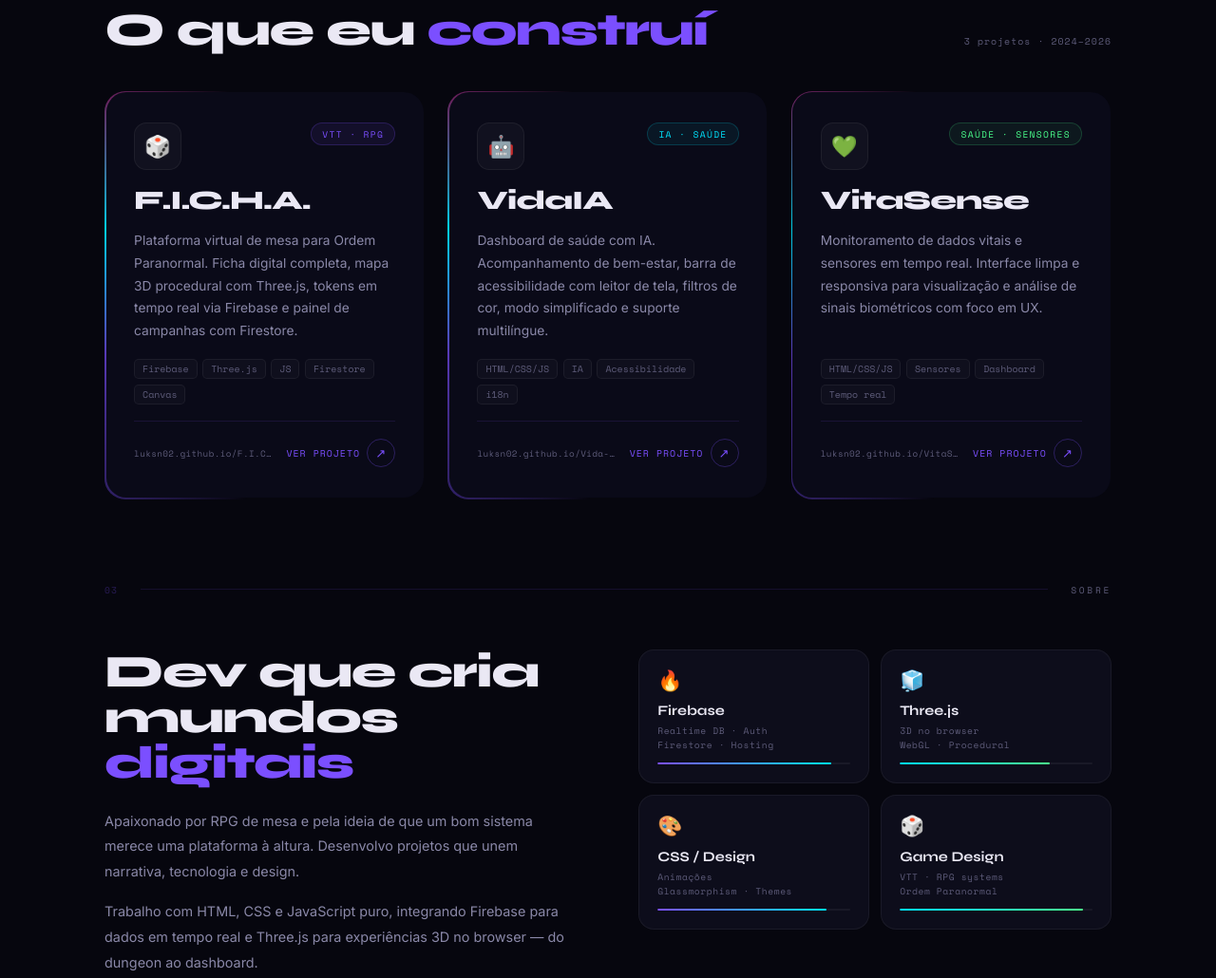
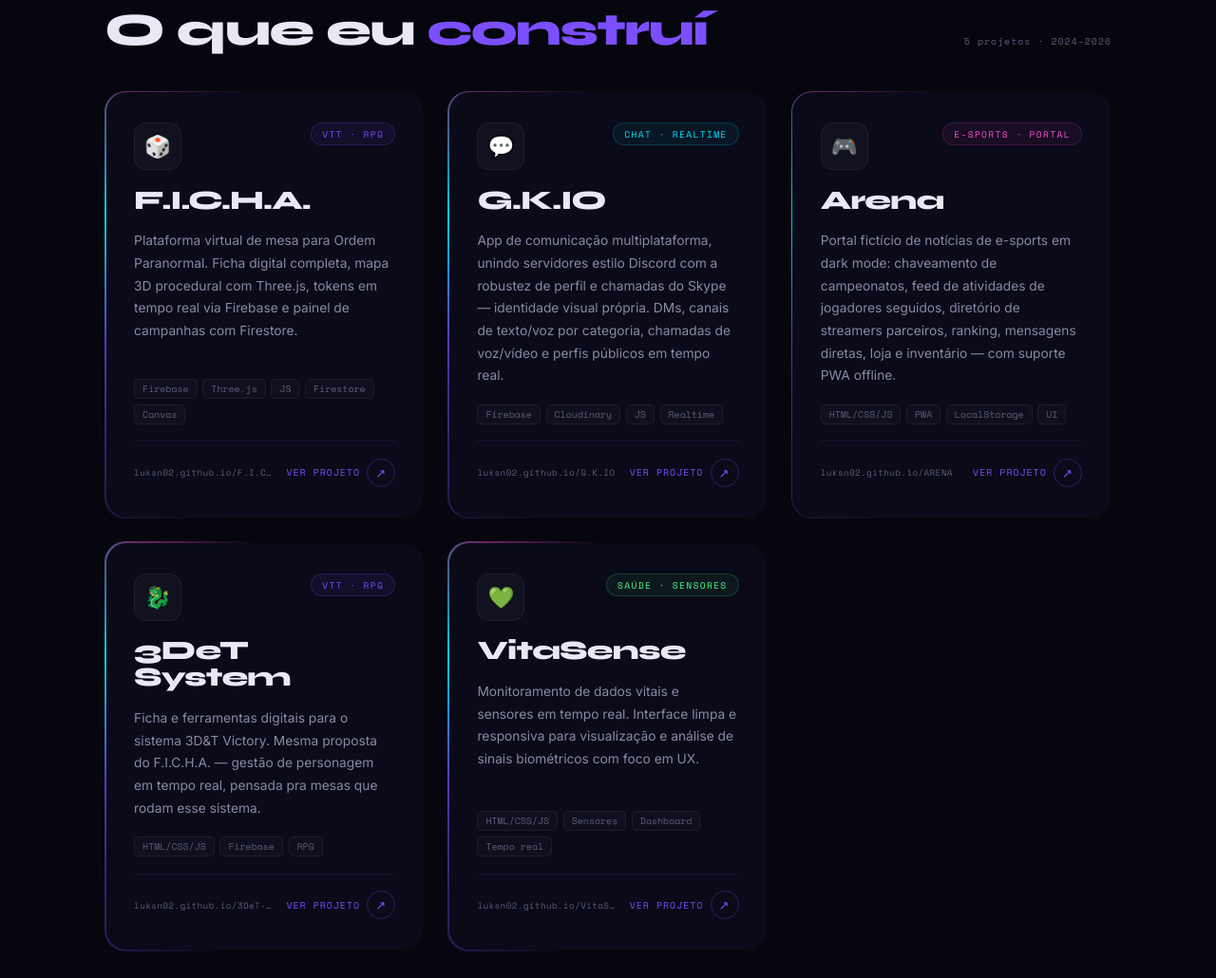
Before and after one commit to LuKSN02/Portf-lio, a plain HTML site: page index.html in a window 1280 px wide. Shown: the part 1531-2561 px from the top of the page at 95% size. Drawn offline with nearby package versions, Linux system fonts and the light colour scheme.

Commit message:
Add files via upload

```diff
--- a/index.html
+++ b/index.html
@@ -162,7 +162,7 @@
 
     <div class="proj-header reveal">
       <h2 class="proj-heading">O que eu <em>construí</em></h2>
-      <span class="proj-count">3 projetos · 2024–2026</span>
+      <span class="proj-count">5 projetos · 2024–2026</span>
     </div>
 
     <div class="cards-grid">
@@ -192,21 +192,21 @@
 
       <div class="reveal c-wrap" style="transition-delay:0.12s">
         <div class="c-border">
-          <a class="card" href="https://luksn02.github.io/Vida-IA/" target="_blank" rel="noopener">
+          <a class="card" href="https://luksn02.github.io/G.K.IO/" target="_blank" rel="noopener">
             <div class="c-glow"></div>
             <div class="c-top">
-              <div class="c-icon">🤖</div>
-              <span class="c-badge bc">IA · Saúde</span>
+              <div class="c-icon">💬</div>
+              <span class="c-badge bc">Chat · Realtime</span>
             </div>
-            <h2 class="c-title">VidaIA</h2>
+            <h2 class="c-title">G.K.IO</h2>
             <p class="c-desc">
-              Dashboard de saúde com IA. Acompanhamento de bem-estar, barra de acessibilidade com leitor de tela, filtros de cor, modo simplificado e suporte multilíngue.
+              App de comunicação multiplataforma, unindo servidores estilo Discord com a robustez de perfil e chamadas do Skype — identidade visual própria. DMs, canais de texto/voz por categoria, chamadas de voz/vídeo e perfis públicos em tempo real.
             </p>
             <div class="c-tags">
-              <span>HTML/CSS/JS</span><span>IA</span><span>Acessibilidade</span><span>i18n</span>
+              <span>Firebase</span><span>Cloudinary</span><span>JS</span><span>Realtime</span>
             </div>
             <div class="c-foot">
-              <span class="c-url">luksn02.github.io/Vida-IA</span>
+              <span class="c-url">luksn02.github.io/G.K.IO</span>
               <div class="c-btn">Ver projeto <div class="c-btn-arrow">↗</div></div>
             </div>
           </a>
@@ -214,6 +214,52 @@
       </div>
 
       <div class="reveal c-wrap" style="transition-delay:0.19s">
+        <div class="c-border">
+          <a class="card" href="https://luksn02.github.io/ARENA/" target="_blank" rel="noopener">
+            <div class="c-glow"></div>
+            <div class="c-top">
+              <div class="c-icon">🎮</div>
+              <span class="c-badge bpk">E-sports · Portal</span>
+            </div>
+            <h2 class="c-title">Arena</h2>
+            <p class="c-desc">
+              Portal fictício de notícias de e-sports em dark mode: chaveamento de campeonatos, feed de atividades de jogadores seguidos, diretório de streamers parceiros, ranking, mensagens diretas, loja e inventário — com suporte PWA offline.
+            </p>
+            <div class="c-tags">
+              <span>HTML/CSS/JS</span><span>PWA</span><span>LocalStorage</span><span>UI</span>
+            </div>
+            <div class="c-foot">
+              <span class="c-url">luksn02.github.io/ARENA</span>
+              <div class="c-btn">Ver projeto <div class="c-btn-arrow">↗</div></div>
+            </div>
+          </a>
+        </div>
+      </div>
+
+      <div class="reveal c-wrap" style="transition-delay:0.26s">
+        <div class="c-border">
+          <a class="card" href="https://luksn02.github.io/3DeT-Victory-System/" target="_blank" rel="noopener">
+            <div class="c-glow"></div>
+            <div class="c-top">
+              <div class="c-icon">🐉</div>
+              <span class="c-badge bp">VTT · RPG</span>
+            </div>
+            <h2 class="c-title">3DeT System</h2>
+            <p class="c-desc">
+              Ficha e ferramentas digitais para o sistema 3D&T Victory. Mesma proposta do F.I.C.H.A. — gestão de personagem em tempo real, pensada pra mesas que rodam esse sistema.
+            </p>
+            <div class="c-tags">
+              <span>HTML/CSS/JS</span><span>Firebase</span><span>RPG</span>
+            </div>
+            <div class="c-foot">
+              <span class="c-url">luksn02.github.io/3DeT-Victory-System</span>
+              <div class="c-btn">Ver projeto <div class="c-btn-arrow">↗</div></div>
+            </div>
+          </a>
+        </div>
+      </div>
+
+      <div class="reveal c-wrap" style="transition-delay:0.33s">
         <div class="c-border">
           <a class="card" href="https://luksn02.github.io/VitaSense/" target="_blank" rel="noopener">
             <div class="c-glow"></div>
--- a/style.css
+++ b/style.css
@@ -377,6 +377,7 @@ nav{
 .bp{color:var(--purple);background:rgba(123,79,255,0.08);border-color:rgba(123,79,255,0.22)}
 .bc{color:var(--cyan);background:rgba(0,229,255,0.06);border-color:rgba(0,229,255,0.18)}
 .bg{color:var(--green);background:rgba(74,255,140,0.06);border-color:rgba(74,255,140,0.18)}
+.bpk{color:var(--pink);background:rgba(255,79,216,0.06);border-color:rgba(255,79,216,0.18)}
 
 .c-title{
   font-family:'Syne',sans-serif;font-weight:800;
```
